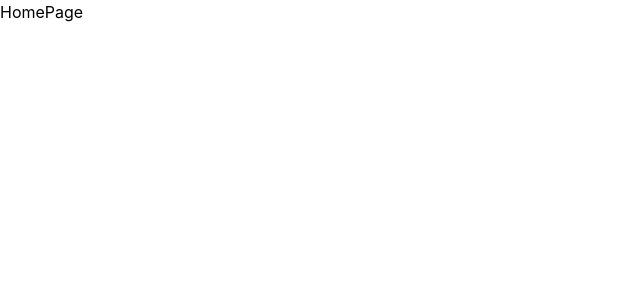
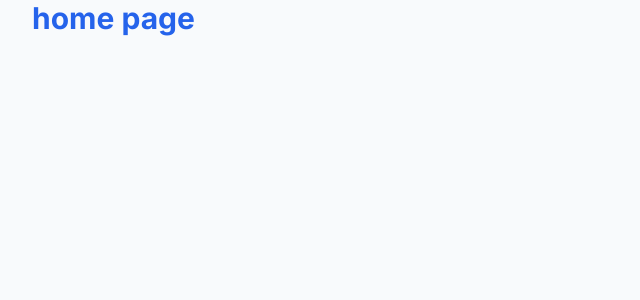
Before and after one commit to Pravin671231/OnlineBuy, a React (Vite) app in the folder client/: page / in a window 1280 px wide. Shown: the top 300 px of the page, without its empty margins (0-640 px from the left). Built offline with nearby package versions, Linux system fonts and the light colour scheme.

Commit message:
feat: enhance layout and styling with Tailwind CSS and update HomePage structure

```diff
--- a/client/index.html
+++ b/client/index.html
@@ -3,6 +3,12 @@
   <head>
     <meta charset="UTF-8" />
     <link rel="icon" type="image/svg+xml" href="/favicon.svg" />
+    <link rel="preconnect" href="https://fonts.googleapis.com" />
+    <link rel="preconnect" href="https://fonts.gstatic.com" crossorigin />
+    <link
+      href="https://fonts.googleapis.com/css2?family=Inter:wght@400;500;600;700;800&display=swap"
+      rel="stylesheet"
+    />
     <meta name="viewport" content="width=device-width, initial-scale=1.0" />
     <title>Online Buy</title>
   </head>
--- a/client/src/Layouts/MainLayout.jsx
+++ b/client/src/Layouts/MainLayout.jsx
@@ -4,7 +4,7 @@ const MainLayout = () => {
   return (
     <>
       {/* navbar */}
-      <main>
+      <main className="mx-auto w-full max-w-7xl px-4 sm:px-6 lg:px-8">
         <Outlet />
       </main>
       {/* Footer */}
--- a/client/src/components/HomePage.jsx
+++ b/client/src/components/HomePage.jsx
@@ -2,7 +2,10 @@ import React from 'react'
 
 const HomePage = () => {
   return (
-    <div>HomePage</div>
+    <div>
+      <h1 className="text-primary">home page</h1>
+
+    </div>
   )
 }
 
--- a/client/src/index.css
+++ b/client/src/index.css
@@ -1 +1,92 @@
-@import "tailwindcss"
+
+/* OnlineBuy - Tailwind CSS v4 */
+
+@import "tailwindcss";
+
+/* Brand Theme */
+@theme {
+  /* Colors */
+  --color-primary: #2563EB;
+  --color-secondary: #1E293B;
+  --color-accent: #F59E0B;
+
+  --color-background: #F8FAFC;
+  --color-surface: #FFFFFF;
+
+  --color-text-primary: #0F172A;
+  --color-text-secondary: #64748B;
+
+  --color-border: #E2E8F0;
+
+  --color-success: #16A34A;
+  --color-error: #DC2626;
+
+  /* Font */
+  --font-sans: "Inter", ui-sans-serif, system-ui, sans-serif;
+
+  /* Breakpoints */
+  --breakpoint-md: 48rem;
+  --breakpoint-lg: 64rem;
+  --breakpoint-xl: 80rem;
+}
+
+/* Global Styles */
+/* @import url("https://fonts.googleapis.com/css2?family=Inter:wght@400;500;600;700&display=swap"); */
+
+@layer base {
+  html {
+    min-width: 320px;
+    scroll-behavior: smooth;
+  }
+
+  body {
+    @apply m-0 min-h-screen bg-background font-sans text-base font-normal text-text-primary antialiased;
+  }
+
+  * {
+    @apply box-border;
+  }
+
+  button,
+  input,
+  textarea,
+  select {
+    @apply font-sans;
+  }
+
+  button {
+    @apply cursor-pointer;
+  }
+
+  button:disabled {
+    @apply cursor-not-allowed opacity-50;
+  }
+
+  a {
+    @apply text-inherit no-underline;
+  }
+
+  img {
+    @apply block max-w-full;
+  }
+
+  h1 {
+    @apply text-3xl font-bold text-text-primary;
+  }
+
+  h2 {
+    @apply text-2xl font-semibold text-text-primary;
+  }
+
+  h3 {
+    @apply text-lg font-semibold text-text-primary;
+  }
+
+  :focus-visible {
+    @apply outline-2 outline-offset-2 outline-primary;
+  }
+
+  ::selection {
+    @apply bg-primary text-white;
+  }
+}
--- a/client/src/routes/AppRoutes.jsx
+++ b/client/src/routes/AppRoutes.jsx
@@ -1,10 +1,13 @@
 import { Route, Routes } from "react-router-dom";
 import HomePage from "../components/HomePage";
+import MainLayout from "../Layouts/MainLayout";
 
 const AppRoutes = () => {
   return (
     <Routes>
-      <Route path="/" element={<HomePage />} />
+      <Route element={<MainLayout />}>
+        <Route path="/" element={<HomePage />} />
+      </Route>
     </Routes>
   );
 };
```
